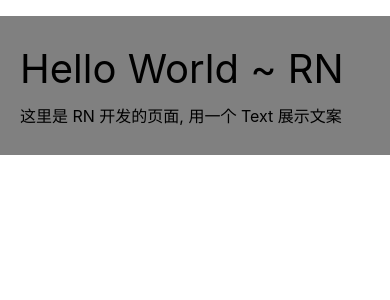
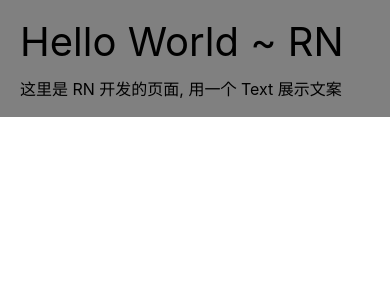
Before and after one commit to HeCaser/RNForHarmony, a React Native app: screen / in a window 390 px wide. Shown: the top 300 px of the page. Built offline with nearby package versions, Linux system fonts and the light colour scheme.

Commit message:
feat: ui 微调

```diff
--- a/App.tsx
+++ b/App.tsx
@@ -21,8 +21,7 @@ export default App;
 const styles = StyleSheet.create({//创建样式
   container: {
     backgroundColor: 'gray',
-    marginTop: 16,
-    height: '100%',
+    height: '95%',
     justifyContent: 'center',
     padding: 20,
   },
--- a/pages/init_param/InitParam.tsx
+++ b/pages/init_param/InitParam.tsx
@@ -10,7 +10,7 @@ const InitParam = (prop: object) => {
         console.log(`hepan 参数 = ${JSON.stringify(prop)}`)
     }
     return (
-        <View style={{ width: '100%', height: '100%', marginTop: 10, padding: 20, backgroundColor: 'gray' }}>
+        <View style={{ width: '100%', marginTop: 10, padding: 20, backgroundColor: 'gray' }}>
             <Button title='点击打印初始化参数' onPress={printProp}></Button>
             <Text style={{ marginTop: 20 }}>
                 初始化参数:{JSON.stringify(prop)}
```
